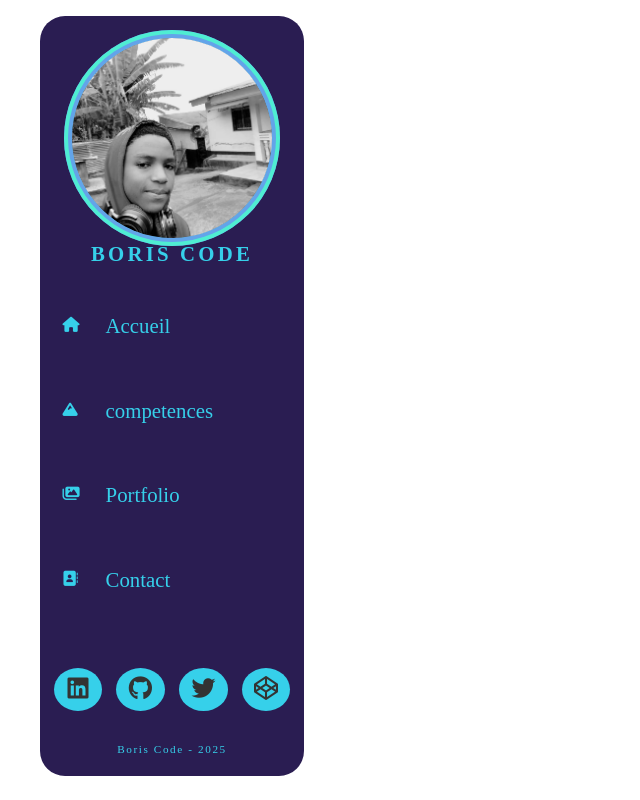
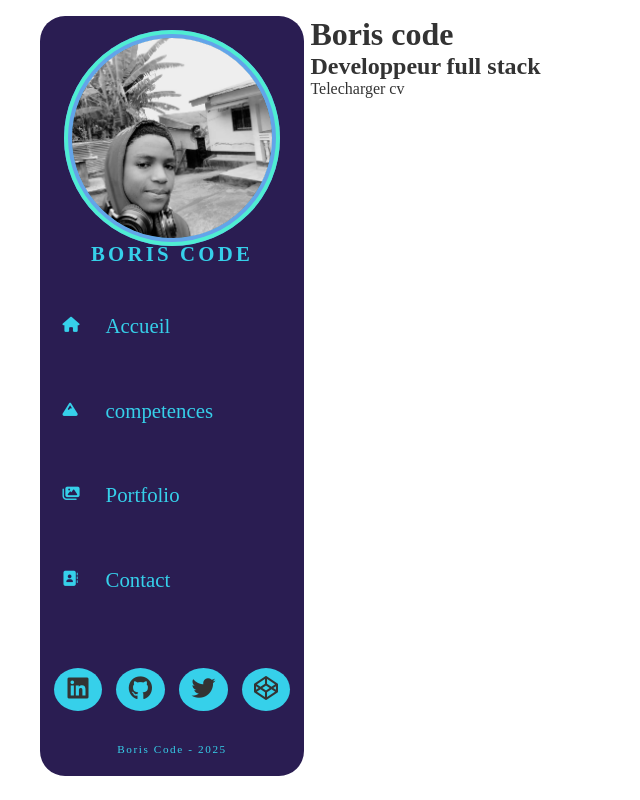
Before and after one commit to boris2442/my_cv_with_react, a React (Vite) app: page / in a window 1280 px wide. Shown: the whole page, without its empty margins (0-640 px from the left). Built offline with nearby package versions, Linux system fonts and the light colour scheme; a web font is replaced by a local one.

Commit message:
code ansd style of home components

```diff
--- a/src/pages/Home.jsx
+++ b/src/pages/Home.jsx
@@ -4,9 +4,18 @@ import Navigation from '../components/Navigation';
 
 const Home = () => {
     return (
-        <>
-        <Navigation/>
-        </>
+        <div className='home'>
+            <Navigation />
+            <div className="homeContent">
+                <div className="content">
+                    <h1>Boris code</h1>
+                    <h2>Developpeur full stack</h2>
+                    <div className="pdf">
+                        <a href="./media/CV2_complet_boris.pdf" target='_blank '>Telecharger cv</a>
+                    </div>
+                </div>
+            </div>
+        </div>
     );
 };
 
```
Also changed, not shown: src/styles/pages/_contact.scss (added), src/styles/pages/_home.scss (added), src/styles/pages/_knowledges.scss (added), src/styles/pages/_notFound.scss (added), src/styles/pages/_portfolio.scss (added), 1 other file (tests, documents, lock files or other folders).
